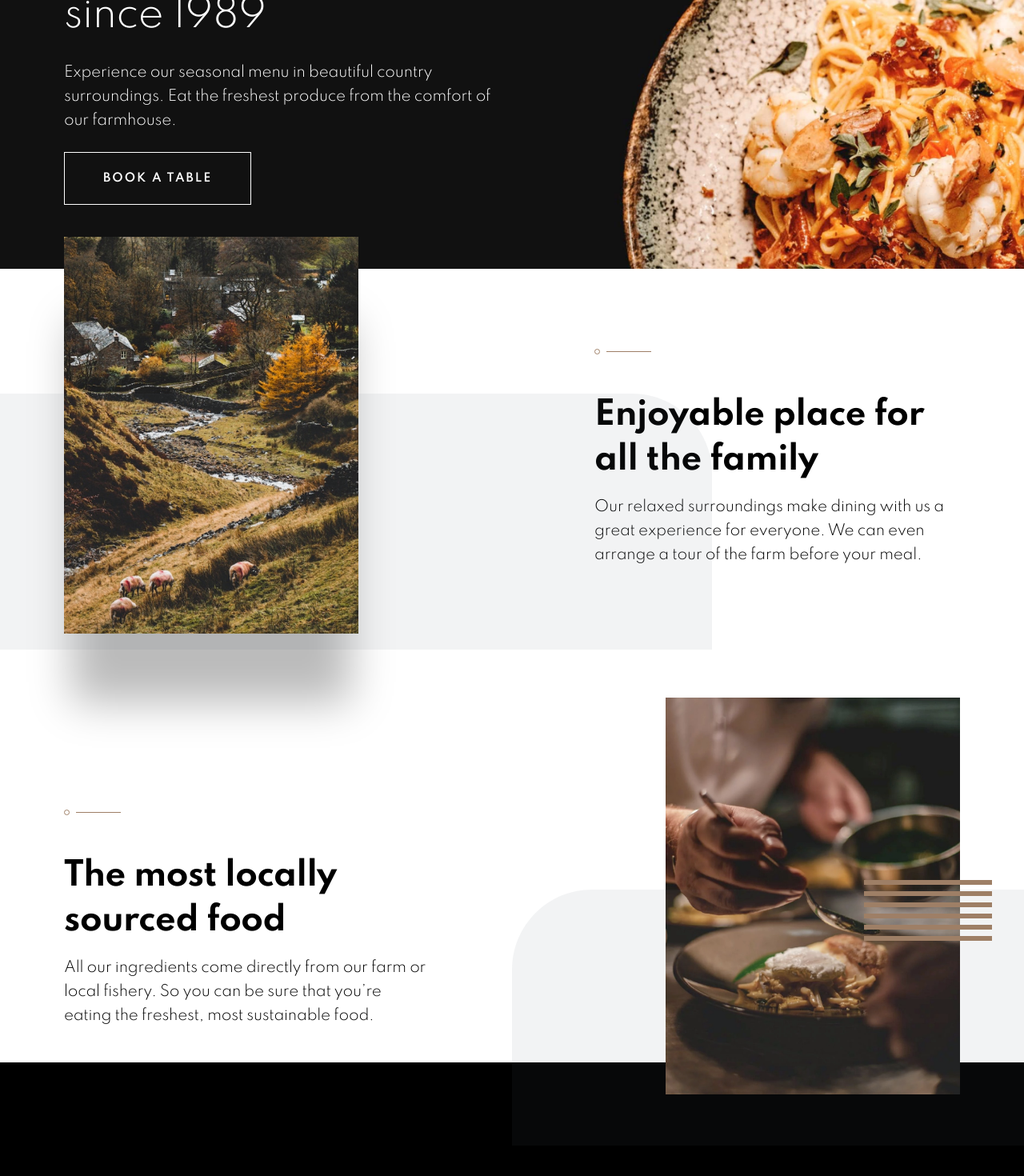
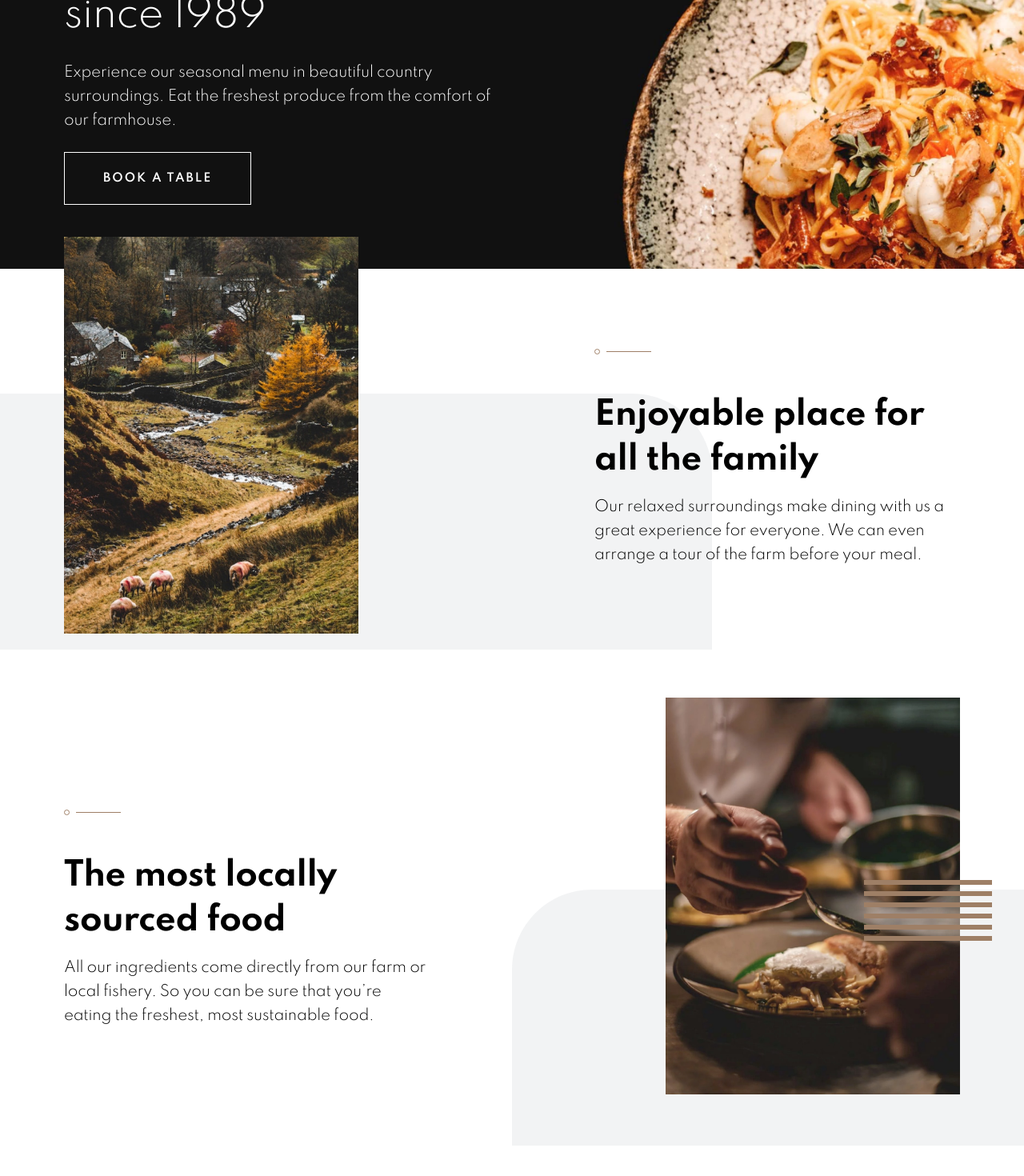
Before and after one commit to aryan2000sp/Dine_Webpage, a React (Create React App) app: page / in a window 1280 px wide. Shown: the part 228-1698 px from the top of the page at 80% size. After the commit the page ends 1664 px from the top, so only its background shows below. Built offline with nearby package versions, Linux system fonts and the light colour scheme.

Commit message:
Added animation to upper section.

```diff
--- a/package.json
+++ b/package.json
@@ -12,6 +12,7 @@
     "node-sass": "^6.0.1",
     "react": "^17.0.2",
     "react-dom": "^17.0.2",
+    "react-intersection-observer": "^8.32.1",
     "react-scripts": "4.0.3",
     "web-vitals": "^1.1.2"
   },
--- a/src/Components/Upper_Section/UpperSection.jsx
+++ b/src/Components/Upper_Section/UpperSection.jsx
@@ -1,18 +1,70 @@
+// TODO:-
+// Animations
+
 import img1 from "../../images/homepage/enjoyable-place-mobile@2x.jpg";
 import img2 from "../../images/homepage/locally-sourced-mobile@2x.jpg";
 import { ReactComponent as Curve1 } from "../../images/patterns/pattern-curve-top-right.svg";
 import { ReactComponent as Curve2 } from "../../images/patterns/pattern-curve-top-left.svg";
 import { ReactComponent as Divide } from "../../images/patterns/pattern-divide.svg";
+import { useInView } from "react-intersection-observer";
+import { motion } from "framer-motion";
+
 const UpperSection = () => {
+  // The intersection observer for the two articles
+  const [article1, inView1] = useInView({
+    threshold: 1,
+    rootMargin: "400px",
+    triggerOnce: true,
+  });
+
+  const [article2, inView2] = useInView({
+    threshold: 1,
+    rootMargin: "400px",
+    triggerOnce: true,
+  });
+
+  console.log(inView1);
+  console.log(inView2);
   return (
-    <>
     <section className="upper-section">
-        <article className="upper-section-col-1 upper-section-col flex-col flex-col-ai-c">
+      {/* ---------------------------------------------- */}
+      {/* First Article */}
+      <article
+        ref={article1}
+        className="upper-section-col-1 upper-section-col flex-col flex-col-ai-c"
+      >
+        {/* ---------------------------------------------- */}
+        {/* The curve design*/}
         <div className="design-curve-1">
           <Curve1 className="upper-section-curve-1" />
         </div>
-          <img src={img1} alt="enjoyable-place-mobile@2x" className="image1" />
-          <div className="info info-1 flex-col flex-col-ai-c">
+        {/* ---------------------------------------------- */}
+        {/* Image div */}
+        <motion.div
+          className="image1 img"
+          initial={{ x: "-100vw", opacity: 0 }}
+          // Animate only when inView
+          animate={{
+            x: inView1 ? "0" : "-100vw",
+            opacity: inView1 ? 1 : 0,
+          }}
+          transition={{ delay: 0.5, type: "spring", stiffness: 70 }}
+        >
+          <img src={img1} alt="enjoyable-place-mobile@2x" />
+        </motion.div>
+
+        {/* ---------------------------------------------- */}
+        {/* Info div */}
+        <div className="upper-section-info">
+          <motion.div
+            className="info info-1 flex-col flex-col-ai-c"
+            initial={{ x: "100vw", opacity: 0 }}
+            animate={{
+              x: inView1 ? "0vw" : "100vw",
+              opacity: inView1 ? 1 : 0,
+            }}
+            transition={{ delay: 0.5, type: "spring", stiffness: 70 }}
+          >
             <Divide className="divide" />
             <h2>Enjoyable place for all the family</h2>
             <p className="mobile-paragraph">
@@ -20,13 +72,51 @@ const UpperSection = () => {
               for everyone. We can even arrange a tour of the farm before your
               meal.
             </p>
+          </motion.div>
         </div>
       </article>
-        <article className="upper-section-col-2 upper-section-col flex-col flex-col-ai-c">
+      {/* ---------------------------------------------- */}
+      {/* Second Article */}
+      <article
+        ref={article2}
+        className="upper-section-col-2 upper-section-col flex-col flex-col-ai-c"
+      >
+        {/* ---------------------------------------------- */}
+        {/* The curve design */}
         <div className="design-curve-2">
           <Curve2 className="upper-section-curve-2" />
         </div>
-          <img src={img2} alt="locally-sourced-mobile@2x" className="image2" />
+
+        {/* ---------------------------------------------- */}
+        {/* The image div */}
+        <div style={{ overflow: inView2 ? "visible" : "hidden" }}>
+          <motion.div
+            className="image2 img"
+            initial={{ x: "100vw", opacity: 0, overflow: "hidden" }}
+            animate={{
+              x: inView2 ? "0vw" : "100vw",
+              opacity: inView2 ? 1 : 0,
+            }}
+            transition={{ delay: 0.5, type: "spring", stiffness: 70 }}
+          >
+            <img
+              src={img2}
+              alt="locally-sourced-mobile@2x"
+              className="image2"
+            />
+          </motion.div>
+        </div>
+        {/* ---------------------------------------------- */}
+        {/* The info div */}
+        <motion.div
+          className="upper-section-info"
+          initial={{ x: "-100vw", opacity: 0 }}
+          animate={{
+            x: inView2 ? "0vw" : "-100vw",
+            opacity: inView2 ? 1 : 0,
+          }}
+          transition={{ delay: 0.5, type: "spring", stiffness: 70 }}
+        >
           <div className="info info-2 flex-col flex-col-ai-c">
             <Divide className="divide" />
             <h2>The most locally sourced food</h2>
@@ -36,14 +126,9 @@ const UpperSection = () => {
               sustainable food.
             </p>
           </div>
+        </motion.div>
       </article>
     </section>
-      <section style={{ background: "black" }}>
-        <h1>Hey</h1>
-        <h1>Hey</h1>
-        <h1>Hey</h1>
-      </section>
-    </>
   );
 };
 
--- a/src/scss/_upper_section.scss
+++ b/src/scss/_upper_section.scss
@@ -1,6 +1,9 @@
 .upper-section {
   position: relative;
 
+  &-info {
+    overflow: hidden;
+  }
   &-col {
     position: relative;
     top: -4.5rem;
@@ -8,10 +11,13 @@
     padding-left: 1.5rem;
     padding-right: 1.5rem;
     margin-bottom: 5rem;
+    .img {
+      overflow: hidden;
       > img {
         display: block;
         width: 100%;
         box-shadow: 0px 72px 50px -10px #bbb;
+      }
     }
 
     .info {
@@ -61,15 +67,21 @@
       margin-bottom: 7.5rem;
       padding-right: 6.125rem;
       padding-left: 6.125rem;
+      .img {
         > img {
           box-shadow: 0px 96px 50px -10px #bbb;
         }
+      }
       .image1 {
+        > img {
           content: url(../images/homepage/enjoyable-place-tablet@2x.jpg);
+        }
       }
 
       .image2 {
+        > img {
           content: url(../images/homepage/locally-sourced-tablet@2x.jpg);
+        }
       }
 
       .info {
@@ -120,16 +132,23 @@
       justify-content: space-between;
       padding-left: 5rem;
       padding-right: 5rem;
+      .img {
         > img {
           width: 23rem;
           height: 31rem;
         }
+      }
 
       .image1 {
+        > img {
           content: url(../images/homepage/enjoyable-place-desktop@2x.jpg);
         }
+      }
       .image2 {
+        > img {
+          box-shadow: none;
           content: url(../images/homepage/locally-sourced-desktop@2x.jpg);
+        }
       }
 
       .design-curve-2 {
@@ -156,10 +175,6 @@
     &-col-2 {
       top: 2.5rem;
       flex-direction: row-reverse;
-      > img {
-        box-shadow: none;
-      }
-
       .info-2 {
         margin-right: 5rem;
       }
@@ -177,15 +192,21 @@
       justify-content: space-between;
       padding-left: 10.3125rem;
       padding-right: 10.3125rem;
+      .img {
         > img {
           width: 33.75rem;
           height: 45rem;
         }
+      }
       .image1 {
+        > img {
           content: url(../images/homepage/enjoyable-place-desktop@2x.jpg);
         }
+      }
       .image2 {
+        > img {
           content: url(../images/homepage/locally-sourced-desktop@2x.jpg);
+        }
       }
 
       .design-curve-1 {
```
Also changed, not shown: 1 other file (tests, documents, lock files or other folders). Lines whose indentation alone changed are shown as unchanged.
